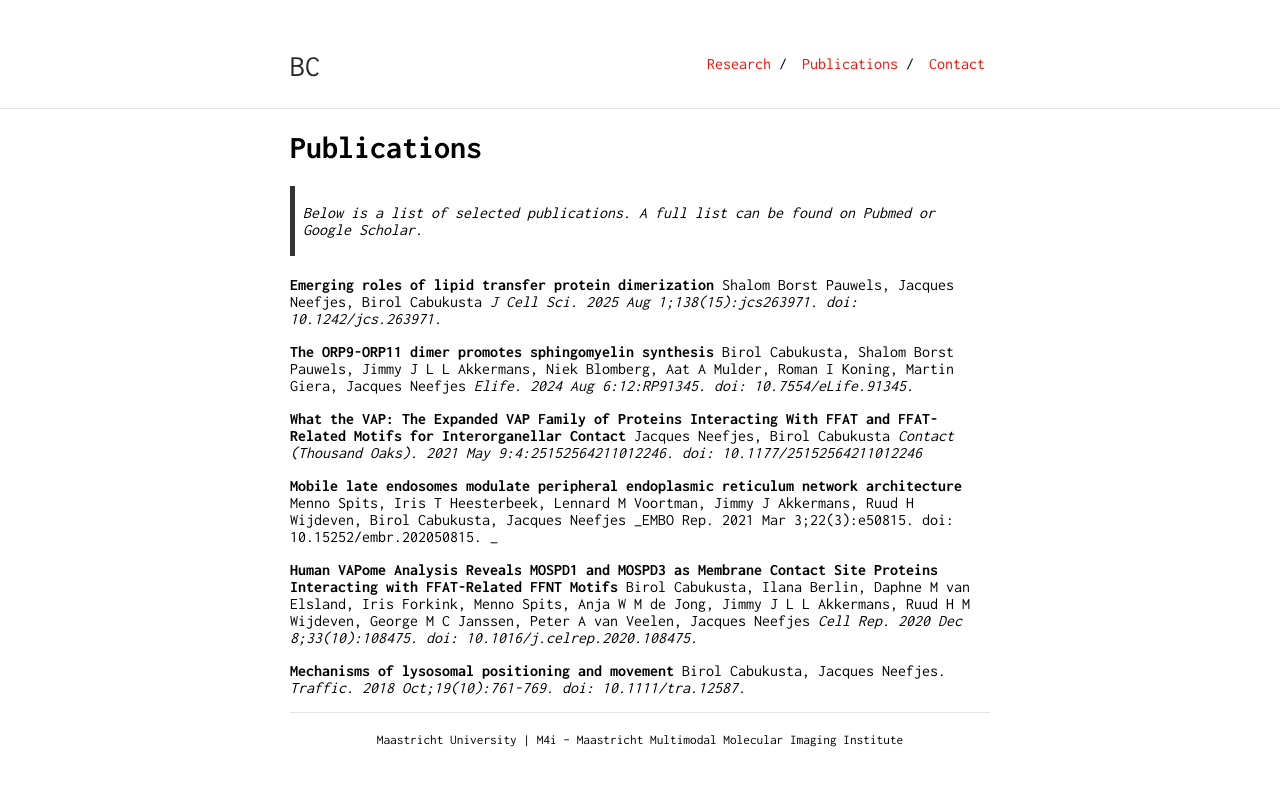
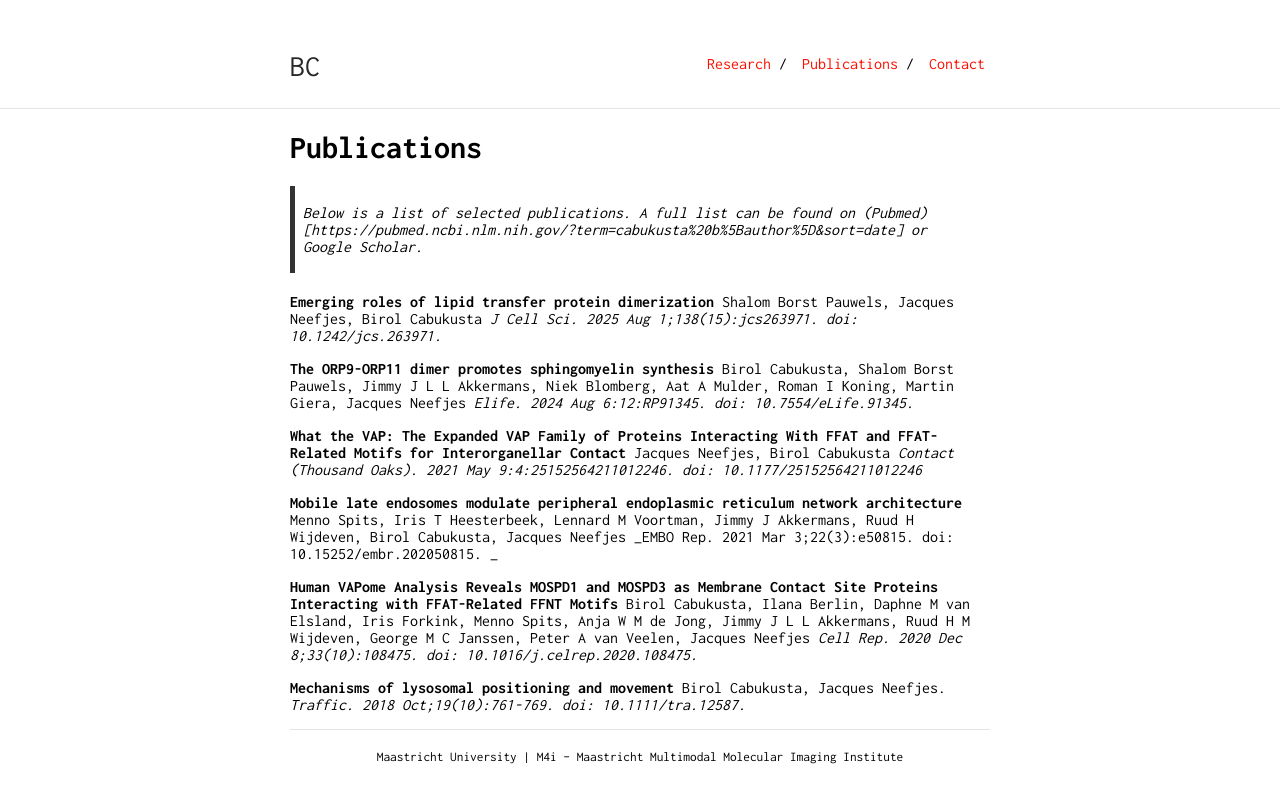
Before and after one commit to birolcabukusta/birolcabukusta.github.io, a Jekyll site: the page built from publications.md, in a window 1280 px wide. Shown: the top 803 px of the page. Built offline with Jekyll 4.4.1, drawn with Linux system fonts in a browser that asks for light colours; our own code applies the rules of GitHub Pages for plain Markdown files; part of the change alters nothing that is shown.

Commit message:
Update publications.md

```diff
--- a/publications.md
+++ b/publications.md
@@ -1,6 +1,6 @@
 # Publications
 
-> Below is a list of selected publications. A full list can be found on Pubmed or Google Scholar.
+> Below is a list of selected publications. A full list can be found on (Pubmed)[https://pubmed.ncbi.nlm.nih.gov/?term=cabukusta%20b%5Bauthor%5D&sort=date] or Google Scholar.
 
 **Emerging roles of lipid transfer protein dimerization**
 Shalom Borst Pauwels, Jacques Neefjes, Birol Cabukusta
```
